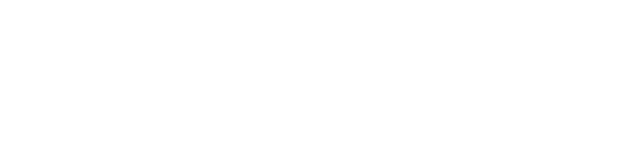
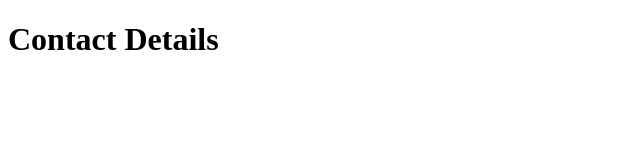
Before and after one commit to anpabeltj/address-book-anpabelt, a plain HTML site: page contact/index.html in a window 1280 px wide. Shown: the whole page, without its empty margins (0-640 px from the left). Drawn offline with Linux system fonts and the light colour scheme.

Commit message:
feat: connect main html with main javascript

```diff
--- a/contact/index.html
+++ b/contact/index.html
@@ -0,0 +1,13 @@
+<!DOCTYPE html>
+<html lang="en">
+  <head>
+    <meta charset="UTF-8" />
+    <meta name="viewport" content="width=device-width, initial-scale=1.0" />
+    <title>Contact Details - Address Book</title>
+  </head>
+  <body>
+    <h1>Contact Details</h1>
+
+    <script src="/contact/index.js"></script>
+  </body>
+</html>
--- a/index.js
+++ b/index.js
@@ -27,3 +27,5 @@ let dataContacts = [
     notes: "My cousin",
   },
 ];
+
+console.log(dataContacts);
```
Also changed, not shown: index.html (+2 -0 lines).
